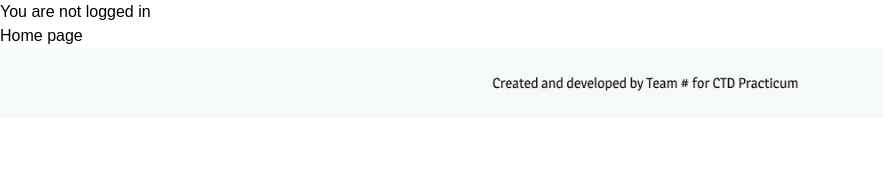
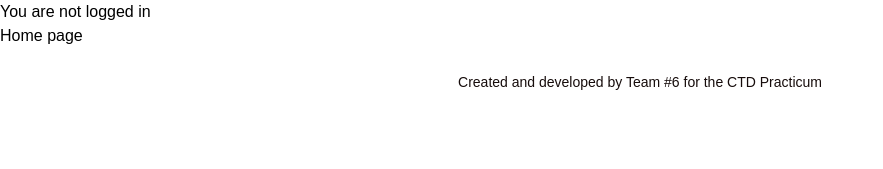
Before and after one commit to Code-the-Dream-School/hh-team6-front, a React (Vite) app: page / in a window 1280 px wide. Shown: the top 169 px of the page, without its empty margins (0-883 px from the left). Built offline with nearby package versions, Linux system fonts and the light colour scheme; no server answers; a web font is replaced by a local one.

Commit message:
[RB-13] Add Footer with changes

```diff
--- a/src/App.jsx
+++ b/src/App.jsx
@@ -2,7 +2,6 @@ import React from 'react';
 import Router from './routes/Router';
 import { AuthProvider } from './context/AuthProvider';
 import MainLayout from './layouts/MainLayout';
-import Footer from "./layouts/Footer";
 
 function App() {
   return (
--- a/src/layouts/Footer.jsx
+++ b/src/layouts/Footer.jsx
@@ -1,15 +1,14 @@
 import React from 'react';
-import footerImage from '../assets/images/footer.jpg'; //
 
 const Footer = () => {
   return (
-      <footer style={{ width: '100%', display: 'flex', justifyContent: 'center', alignItems: 'center' }}>
-          <img
-              src={footerImage}
-              alt="Footer"
-              style={{ width: '100%', height: 'auto' }}
-          />
-      </footer>
+    <footer className="bg-gray-800 text-black py-6">
+      <div className="container mx-auto text-center">
+        <p className="text-sm">
+          Created and developed by Team #6 for the CTD Practicum
+        </p>
+      </div>
+    </footer>
   );
 };
 
```
Also changed, not shown: src/assets/images/Footer.jpg (deleted).
